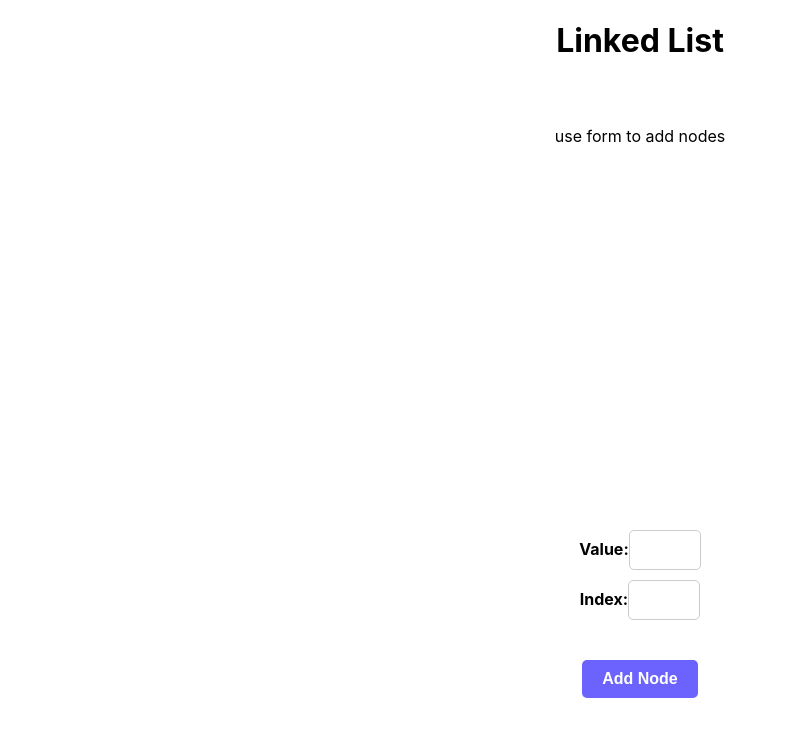
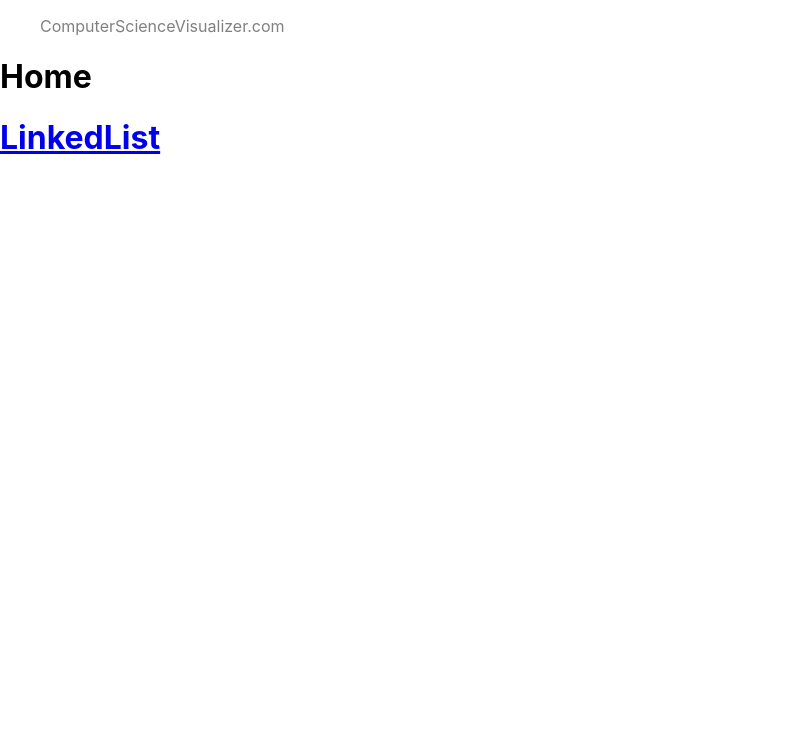
Before and after one commit to josephlarrivy/data-structures-visualizers, a React (Create React App) app: page / in a window 1280 px wide. Shown: the top 736 px of the page, without its empty margins (0-788 px from the left). Built offline with nearby package versions, Linux system fonts and the light colour scheme.

Commit message:
getting set up to guild this out as a full app

```diff
--- a/package.json
+++ b/package.json
@@ -12,6 +12,7 @@
     "react-dom": "^18.2.0",
     "react-router-dom": "^6.10.0",
     "react-scripts": "5.0.1",
+    "reactstrap": "^9.1.8",
     "web-vitals": "^2.1.4"
   },
   "scripts": {
--- a/src/App.css
+++ b/src/App.css
@@ -36,3 +36,17 @@
     transform: rotate(360deg);
   }
 }
+
+
+.nav-div {
+  position: absolute;
+  width: 100%;
+  height: 5vh;
+}
+
+.application-div {
+  position: absolute;
+  width: 100%;
+  height: 95vh;
+  margin-top: 5vh;
+}
--- a/src/App.js
+++ b/src/App.js
@@ -1,12 +1,23 @@
 import logo from './logo.svg';
-import './App.css';
-import LinkedListDisplay from './components/LinkedList/LinkedListDisplay';
+// import './App.css';
+import NavBar from './NavBar';
+
+import { BrowserRouter } from 'react-router-dom';
+
+import ApplicationRoutes from './ApplicationRoutes';
 
 function App() {
   return (
-    <div className="App">
-      <LinkedListDisplay />
-    </div>
+    <>
+      <BrowserRouter>
+        <div className='nav-div'>
+          <NavBar />
+        </div>
+        <div className='application-div'>
+          <ApplicationRoutes />
+        </div>
+      </BrowserRouter>
+    </>
   );
 }
 
--- /dev/null
+++ b/src/ApplicationRoutes.js
@@ -0,0 +1,35 @@
+import React, { Fragment, useEffect, useState } from "react";
+import { Route, Routes } from 'react-router-dom';
+
+
+import Home from "./components/Home";
+import LinkedListDisplay from './components/LinkedList/LinkedListDisplay';
+
+
+
+const ApplicationRoutes = () => {
+
+
+
+  return (
+    <>
+      {/* <NavBar
+        token={token}
+        setToken={setToken}
+      /> */}
+      <Routes>
+        <Route exact path="/"
+          element={
+            <Home />}
+        />
+        <Route exact path="/linkedlist"
+          element={
+            <LinkedListDisplay />}
+        />
+      </Routes>
+
+    </>
+  )
+}
+
+export default ApplicationRoutes;
--- /dev/null
+++ b/src/NavBar.css
@@ -0,0 +1,26 @@
+nav {
+    width: inherit;
+    align-items: center;
+    /* background-color: aqua; */
+}
+
+.nav-item {
+    display: inline-block;
+    /* margin-left: 2vh; */
+}
+
+nav a {
+    color: gray;
+    text-decoration: none;
+    margin: 0 auto;
+}
+
+nav a.active {
+    /* color: black;
+    text-decoration: none; */
+}
+
+#nav-logout {
+    /* color: gray;
+    text-decoration: none; */
+}
--- /dev/null
+++ b/src/NavBar.js
@@ -0,0 +1,27 @@
+
+
+import React, { useEffect } from "react";
+import { NavLink } from "react-router-dom";
+import { Navbar, Nav, NavItem } from "reactstrap";
+import { Link, Route, Routes } from 'react-router-dom';
+
+import './NavBar.css'
+
+
+const NavBar = () => {
+
+    return (
+      <div className='NavBar'>
+        <Navbar>
+          <Nav >
+            <NavItem >
+              <NavLink to="/">ComputerScienceVisualizer.com</NavLink>
+            </NavItem>
+          </Nav>
+        </Navbar>
+      </div>
+    )
+
+}
+
+export default NavBar;
--- /dev/null
+++ b/src/components/Home.js
@@ -0,0 +1,19 @@
+import React from "react";
+import NavBar from "../NavBar";
+import { Link, Route, Routes } from 'react-router-dom';
+
+
+
+const Home = () => {
+
+  return (
+    <div className="home">
+      <h1>Home</h1>
+      <h1>
+        <Link to={`/linkedlist`}>LinkedList</Link>
+      </h1>
+    </div>
+  )
+}
+
+export default Home;
--- /dev/null
+++ b/src/components/LinkedList/LinkedListDisplay.css
@@ -0,0 +1,3 @@
+.linkedlist-display {
+    text-align: center;
+}
--- a/src/components/LinkedList/LinkedListDisplay.js
+++ b/src/components/LinkedList/LinkedListDisplay.js
@@ -2,14 +2,14 @@ import React, {useState, useEffect} from "react";
 import LinkedListForm from "./LinkedListForm";
 import LinkedList from "./LinkedList";
 
+import './LinkedListDisplay.css'
 
 const LinkedListDisplay = () => {
 
   const [list, setList] = useState(new LinkedList());
 
-
   return (
-    <div>
+    <div className="linkedlist-display">
       <LinkedListForm list={list} setList={setList}/>
     </div>
   )
--- a/src/components/LinkedList/LinkedListVisualizer.js
+++ b/src/components/LinkedList/LinkedListVisualizer.js
@@ -9,18 +9,10 @@ const LinkedListVisualizer = ({ list, handleRemove }) => {
   const [storeList, setStoreList] = useState(list)
 
   useEffect(() => {
-    let nodes = list.getNodesAsObjects()
-    console.log(nodes)
-    console.log(list)
     setStoreList(list)
   }, [list])
 
-  const nodes = list.toArray().map((value, index) => (
-    <Node key={index} value={value} handleRemove={handleRemove}/>
-  ));
-
-
-  if (nodes.length === 0) {
+  if (list.length === 0) {
     return (
       <div className="nodes-container">
         <p>use form to add nodes</p>
@@ -49,10 +41,7 @@ const LinkedListVisualizer = ({ list, handleRemove }) => {
             </div>
             :null}
         </>
-      )
-
-      ) }
-
+      ))}
     </div>
   );
 };
--- a/src/components/LinkedList/Node.css
+++ b/src/components/LinkedList/Node.css
@@ -8,6 +8,7 @@
     border: 3px solid #564dff;
     border-radius: 5px;
     padding: 10px;
+    min-height: 170px;
 }
 
 
```
Also changed, not shown: src/components/Home.css (added), 1 other file (tests, documents, lock files or other folders).
